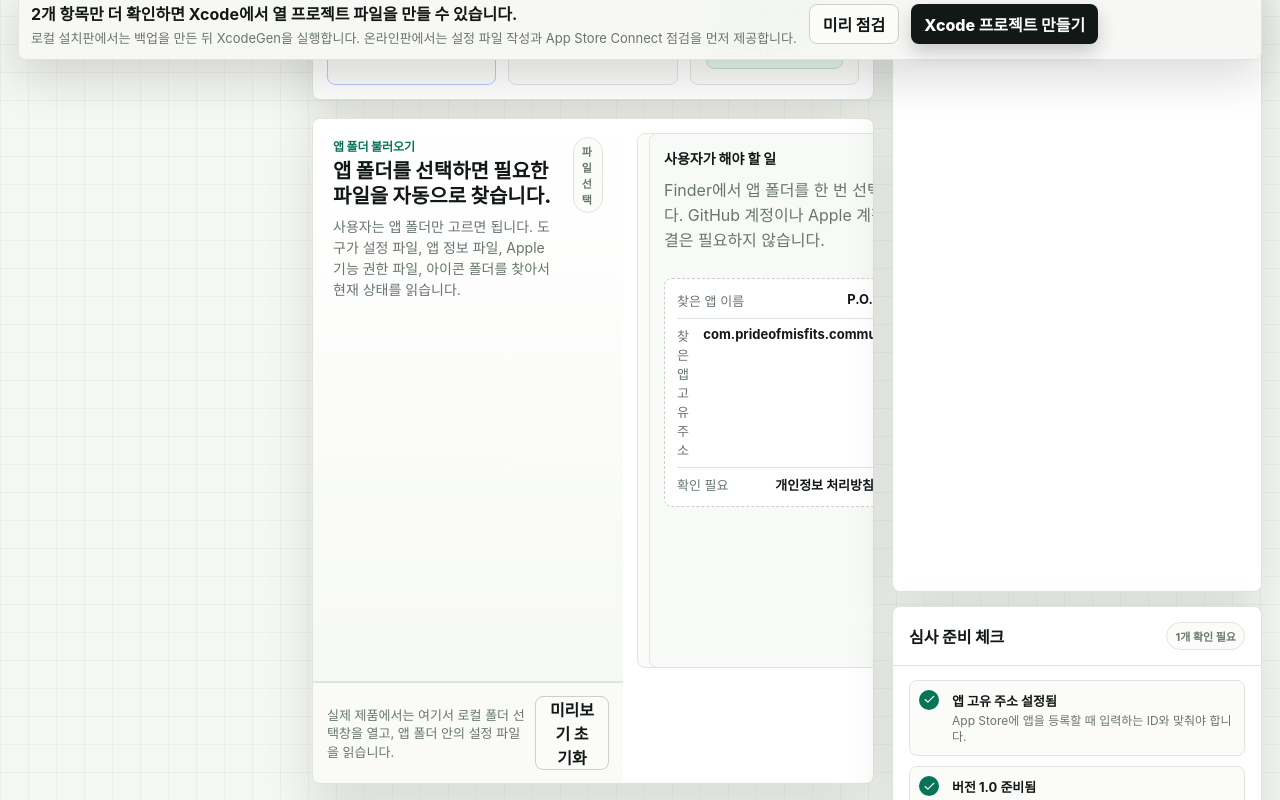
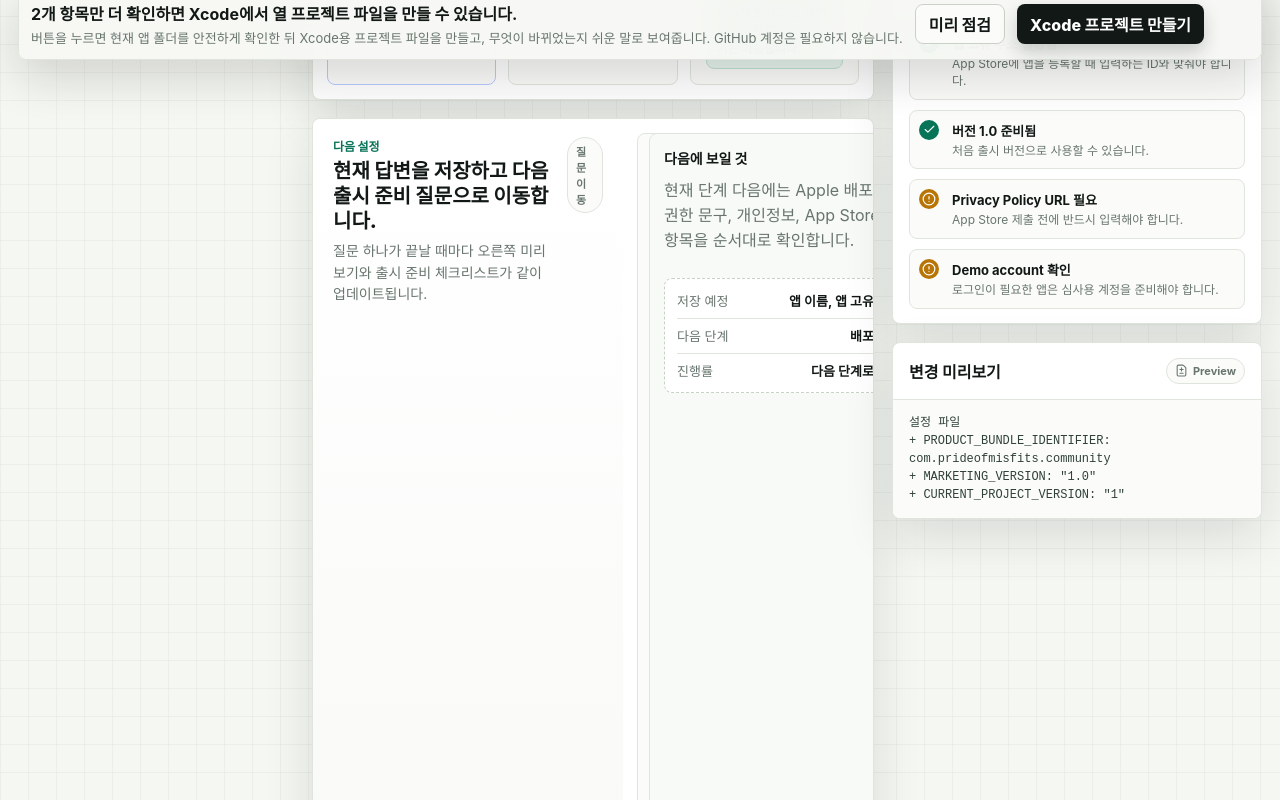
Before and after one commit to pomfs-dev/ios-release-assistant, a React (Vite) app: page / in a window 1280 px wide. Shown: the part 740-1540 px from the top of the page. Built offline with nearby package versions, Linux system fonts and the light colour scheme.

Commit message:
Refine prototype visual parity

```diff
--- a/src/App.tsx
+++ b/src/App.tsx
@@ -12,7 +12,7 @@ import { TopBar } from "./components/TopBar";
 
 export default function App() {
   const [activeStepId, setActiveStepId] = useState(releaseSteps[0].id);
-  const [activeActionKey, setActiveActionKey] = useState("load-folder");
+  const [activeActionKey, setActiveActionKey] = useState(releaseSteps[0].actionKey);
   const [showNotes, setShowNotes] = useState(false);
   const [advancedMode, setAdvancedMode] = useState(false);
 
@@ -63,8 +63,8 @@ export default function App() {
         <div className="generate-copy">
           <strong>2개 항목만 더 확인하면 Xcode에서 열 프로젝트 파일을 만들 수 있습니다.</strong>
           <span>
-            로컬 설치판에서는 백업을 만든 뒤 XcodeGen을 실행합니다. 온라인판에서는 설정 파일 작성과
-            App Store Connect 점검을 먼저 제공합니다.
+            버튼을 누르면 현재 앱 폴더를 안전하게 확인한 뒤 Xcode용 프로젝트 파일을 만들고,
+            무엇이 바뀌었는지 쉬운 말로 보여줍니다. GitHub 계정은 필요하지 않습니다.
           </span>
         </div>
         <button type="button" className="secondary" onClick={() => setActiveActionKey("preflight")}>
--- a/src/components/SidebarProgress.tsx
+++ b/src/components/SidebarProgress.tsx
@@ -15,7 +15,7 @@ export function SidebarProgress({
   steps,
   onSelectStep,
 }: SidebarProgressProps) {
-  const progress = Math.round((completedCount / steps.length) * 100);
+  const progress = 76;
 
   return (
     <aside className="sidebar">
--- a/src/data/actionViews.ts
+++ b/src/data/actionViews.ts
@@ -1,6 +1,27 @@
 import type { ActionView } from "../types";
 
 export const actionViews: Record<string, ActionView> = {
+  "next-question": {
+    eyebrow: "다음 설정",
+    title: "현재 답변을 저장하고 다음 출시 준비 질문으로 이동합니다.",
+    copy: "질문 하나가 끝날 때마다 오른쪽 미리보기와 출시 준비 체크리스트가 같이 업데이트됩니다.",
+    tag: "질문 이동",
+    sideTitle: "다음에 보일 것",
+    sideCopy:
+      "현재 단계 다음에는 Apple 배포 계정, 권한 문구, 개인정보, App Store 제출 항목을 순서대로 확인합니다.",
+    steps: [
+      ["현재 답변 저장", "앱 이름과 앱 고유 주소를 설정 파일에 반영할 준비를 합니다."],
+      ["위험도 확인", "나중에 바꾸기 어려운 값인지 알려줍니다."],
+      ["다음 질문 표시", "Apple 계정과 배포 준비 단계로 이동합니다."],
+    ],
+    mock: [
+      ["저장 예정", "앱 이름, 앱 고유 주소"],
+      ["다음 단계", "배포 계정"],
+      ["진행률", "다음 단계로 이동"],
+    ],
+    footer:
+      "실제 제품에서는 이 시점에 파일을 바로 덮어쓰기보다 임시 변경 목록에 쌓는 방식이 안전합니다.",
+  },
   "load-folder": {
     eyebrow: "앱 폴더 불러오기",
     title: "앱 폴더를 선택하면 필요한 파일을 자동으로 찾습니다.",
--- a/src/data/releaseSteps.ts
+++ b/src/data/releaseSteps.ts
@@ -76,6 +76,11 @@ export const releaseSteps: StepDefinition[] = [
         status: "warn",
         title: "Privacy Policy URL 필요",
         copy: "App Store 제출 전에 반드시 입력해야 합니다.",
+      },
+      {
+        status: "warn",
+        title: "Demo account 확인",
+        copy: "로그인이 필요한 앱은 심사용 계정을 준비해야 합니다.",
       },
     ],
     changePreview:
--- a/src/styles.css
+++ b/src/styles.css
@@ -1013,12 +1013,20 @@ pre {
   gap: 18px;
   padding: 18px;
   min-height: 0;
+  align-items: start;
 }
 
 .sidebar,
 .workspace,
 .inspector {
   min-width: 0;
+}
+
+.inspector {
+  display: grid;
+  gap: 18px;
+  align-content: start;
+  align-self: start;
 }
 
 .sidebar {
```
Also changed, not shown: 1 other file (tests, documents, lock files or other folders).
